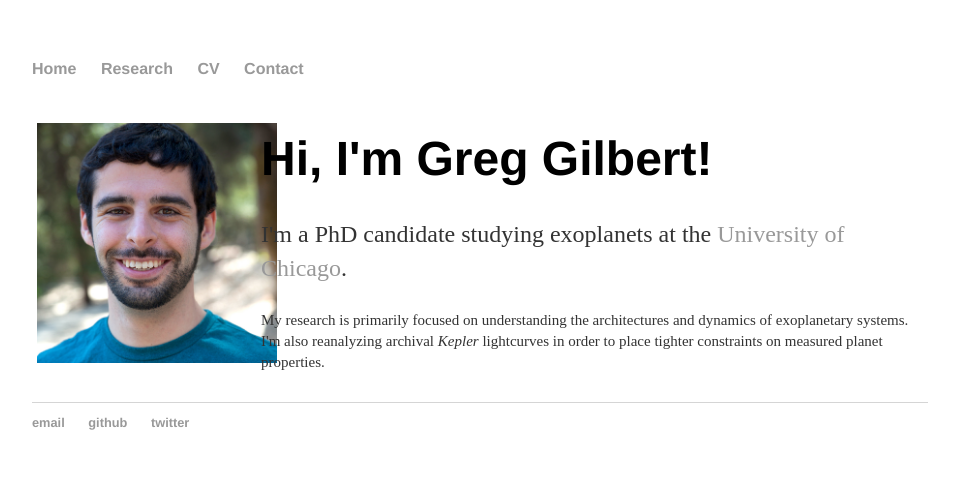
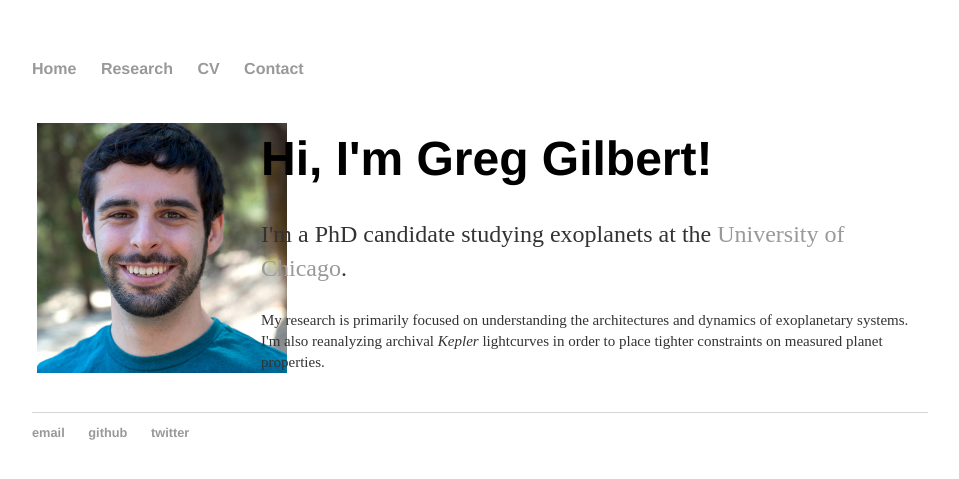
Before and after one commit to gjgilbert/gjgilbert.github.io, a Jekyll site: the page built from index.html, in a window 1280 px wide. Shown: the top 479 px of the page, without its empty margins (160-1119 px from the left). Built offline with Jekyll 4.4.1, drawn with Linux system fonts in a browser that asks for light colours.

Commit message:
Update index.html

```diff
--- a/index.html
+++ b/index.html
@@ -33,7 +33,7 @@ title: Greg Gilbert
 <body>
 	<div class="row">
 	  <div class="column left">
-		<p><img src="headshot.jpg" width="240", height="240"></p>
+		<p><img src="headshot.jpg" width="250", height="250"></p>
 	  </div>
 	  <div class="column right">
 	    <h1>Hi, I'm Greg Gilbert!</h1>
```
